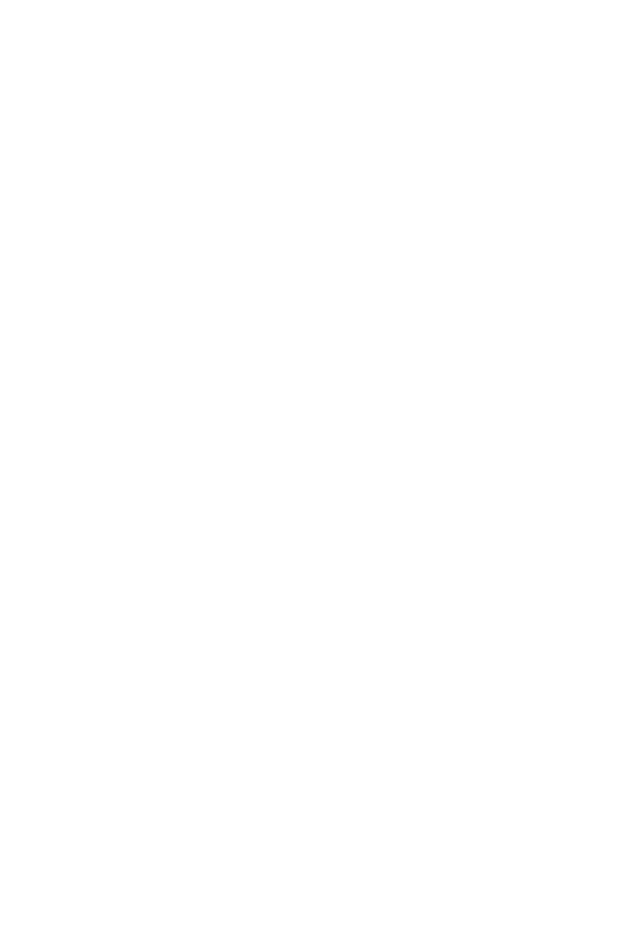
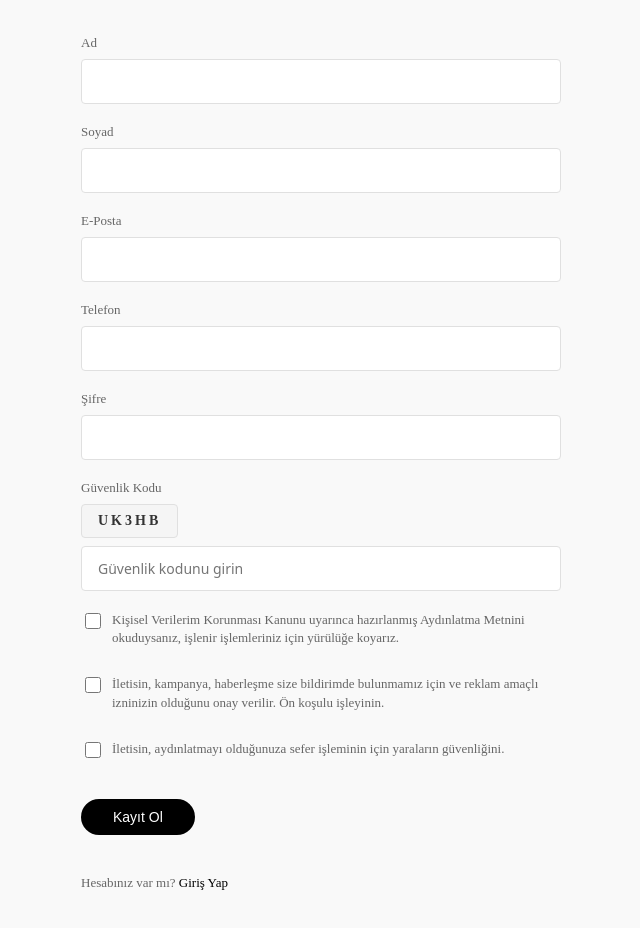
Before and after one commit to ugurtortum7/omix-clone, a Vue app: page /register in a window 1280 px wide. Before the commit this address had no page. Shown: the part 160-1088 px from the top of the page, without its empty margins (319-959 px from the left). Before the commit the page ends 800 px from the top, so only its background shows below. Built offline with nearby package versions, Linux system fonts and the light colour scheme; the HTML template or start-up script is replaced by a standard one.

Commit message:
added register page

```diff
--- /dev/null
+++ b/src/components/RegisterForm.vue
@@ -0,0 +1,268 @@
+<template>
+  <div class="sign-in-container">
+    <div class="sign-in-box">
+      <h1 class="title">Kayıt Ol</h1>
+
+      <form @submit.prevent="handleSubmit" class="sign-in-form">
+        <div class="form-group">
+          <label for="name">Ad</label>
+          <input type="text" id="name" v-model="name" class="form-input" required />
+        </div>
+
+        <div class="form-group">
+          <label for="surname">Soyad</label>
+          <input type="text" id="surname" v-model="surname" class="form-input" required />
+        </div>
+
+        <div class="form-group">
+          <label for="email">E-Posta</label>
+          <input type="email" id="email" v-model="email" class="form-input" required />
+        </div>
+
+        <div class="form-group">
+          <label for="phone">Telefon</label>
+          <input type="tel" id="phone" v-model="phone" class="form-input" required />
+        </div>
+
+        <div class="form-group">
+          <label for="password">Şifre</label>
+          <input type="password" id="password" v-model="password" class="form-input" required />
+        </div>
+
+        <div class="form-group">
+          <label for="captcha">Güvenlik Kodu</label>
+          <div class="captcha-display">UK3HB</div>
+          <input
+            type="text"
+            id="captcha"
+            v-model="captcha"
+            placeholder="Güvenlik kodunu girin"
+            class="form-input"
+            required
+          />
+        </div>
+
+        <div class="form-group checkbox-group">
+          <label class="checkbox-label">
+            <input type="checkbox" v-model="agreement1" required />
+            <span
+              >Kişisel Verilerim Korunması Kanunu uyarınca hazırlanmış Aydınlatma Metnini
+              okuduysanız, işlenir işlemleriniz için yürülüğe koyarız.</span
+            >
+          </label>
+        </div>
+
+        <div class="form-group checkbox-group">
+          <label class="checkbox-label">
+            <input type="checkbox" v-model="agreement2" required />
+            <span
+              >İletisin, kampanya, haberleşme size bildirimde bulunmamız için ve reklam amaçlı
+              izninizin olduğunu onay verilir. Ön koşulu işleyinin.</span
+            >
+          </label>
+        </div>
+
+        <div class="form-group checkbox-group">
+          <label class="checkbox-label">
+            <input type="checkbox" v-model="agreement3" required />
+            <span
+              >İletisin, aydınlatmayı olduğunuza sefer işleminin için yaraların güvenliğini.</span
+            >
+          </label>
+        </div>
+
+        <button type="submit" class="submit-btn">Kayıt Ol</button>
+
+        <p class="register-link">Hesabınız var mı? <a href="/sign-in">Giriş Yap</a></p>
+      </form>
+    </div>
+  </div>
+</template>
+
+<script setup>
+import { ref } from 'vue'
+
+const name = ref('')
+const surname = ref('')
+const email = ref('')
+const phone = ref('')
+const password = ref('')
+const captcha = ref('')
+const agreement1 = ref(false)
+const agreement2 = ref(false)
+const agreement3 = ref(false)
+
+const handleSubmit = () => {
+  console.log('Register attempt:', {
+    name: name.value,
+    surname: surname.value,
+    email: email.value,
+    phone: phone.value,
+    password: password.value,
+    captcha: captcha.value,
+    agreement1: agreement1.value,
+    agreement2: agreement2.value,
+    agreement3: agreement3.value
+  })
+}
+</script>
+
+<style scoped>
+.sign-in-container {
+  min-height: 60vh;
+  display: flex;
+  align-items: center;
+  justify-content: center;
+  padding: 60px 20px;
+  background: #f9f9f9;
+}
+
+.sign-in-box {
+  padding: 50px 60px;
+  width: 100%;
+  max-width: 480px;
+}
+
+.title {
+  font-size: 32px;
+  font-weight: 300;
+  text-align: center;
+  margin: 0 0 40px 0;
+  color: #333;
+}
+
+.sign-in-form {
+  display: flex;
+  flex-direction: column;
+  gap: 20px;
+}
+
+.form-group {
+  display: flex;
+  flex-direction: column;
+}
+
+.form-group label {
+  font-size: 13px;
+  color: #666;
+  margin-bottom: 8px;
+  font-weight: 400;
+}
+
+.form-input {
+  padding: 12px 16px;
+  border: 1px solid #e0e0e0;
+  border-radius: 4px;
+  font-size: 14px;
+  transition: border-color 0.2s;
+  font-family:
+    system-ui,
+    -apple-system,
+    'Segoe UI',
+    Roboto,
+    'Helvetica Neue',
+    Arial;
+}
+
+.form-input:focus {
+  outline: none;
+  border-color: #999;
+}
+
+.captcha-group {
+  display: flex;
+  flex-direction: row;
+  gap: 12px;
+  align-items: flex-end;
+}
+
+.captcha-display {
+  background: #f5f5f5;
+  border: 1px solid #e0e0e0;
+  border-radius: 4px;
+  padding: 8px 16px;
+  font-size: 14px;
+  font-weight: 600;
+  letter-spacing: 3px;
+  color: #333;
+  text-align: center;
+  margin-bottom: 8px;
+  display: inline-block;
+  width: fit-content;
+}
+
+.captcha-input {
+  flex: 1;
+}
+
+.checkbox-group {
+  flex-direction: row;
+  align-items: flex-start;
+  gap: 0;
+}
+
+.checkbox-label {
+  display: flex;
+  align-items: flex-start;
+  gap: 8px;
+  cursor: pointer;
+  font-size: 11px;
+  color: #666;
+  line-height: 1.4;
+}
+
+.checkbox-label input[type='checkbox'] {
+  cursor: pointer;
+  width: 16px;
+  height: 16px;
+  margin-top: 2px;
+  flex-shrink: 0;
+}
+
+.submit-btn {
+  background: #000;
+  color: white;
+  border: none;
+  border-radius: 25px;
+  padding: 10px 32px;
+  font-size: 14px;
+  font-weight: 500;
+  cursor: pointer;
+  transition: background 0.2s;
+  margin-top: 10px;
+  align-self: flex-start;
+  width: auto;
+}
+
+.submit-btn:hover {
+  background: #333;
+}
+
+.register-link {
+  text-align: left;
+  font-size: 13px;
+  color: #666;
+  margin-top: 20px;
+}
+
+.register-link a {
+  color: #000;
+  text-decoration: none;
+  font-weight: 500;
+}
+
+.register-link a:hover {
+  text-decoration: underline;
+}
+
+@media (max-width: 600px) {
+  .sign-in-box {
+    padding: 40px 30px;
+  }
+
+  .captcha-group {
+    flex-direction: column;
+    align-items: stretch;
+  }
+}
+</style>
--- a/src/router/index.ts
+++ b/src/router/index.ts
@@ -3,6 +3,7 @@
 import HeaderPage from '@/views/HeaderPage.vue'
 import FooterPage from '@/views/FooterPage.vue'
 import SignInPage from '@/views/SignInPage.vue'
+import RegisterPage from '@/views/RegisterPage.vue'
 
 const router = createRouter({
   history: createWebHistory(import.meta.env.BASE_URL),
@@ -11,6 +12,7 @@
     { path: '/header', name: 'HeaderPage', component: HeaderPage },
     { path: '/footer', name: 'FooterPage', component: FooterPage },
     { path: '/sign-in', name: 'SignInPage', component: SignInPage },
+    { path: '/register', name: 'RegisterPage', component: RegisterPage },
   ],
 })
 
--- /dev/null
+++ b/src/views/RegisterPage.vue
@@ -0,0 +1,9 @@
+<template>
+  <div>
+    <RegisterForm />
+  </div>
+</template>
+
+<script setup>
+import RegisterForm from '../components/RegisterForm.vue'
+</script>
```
